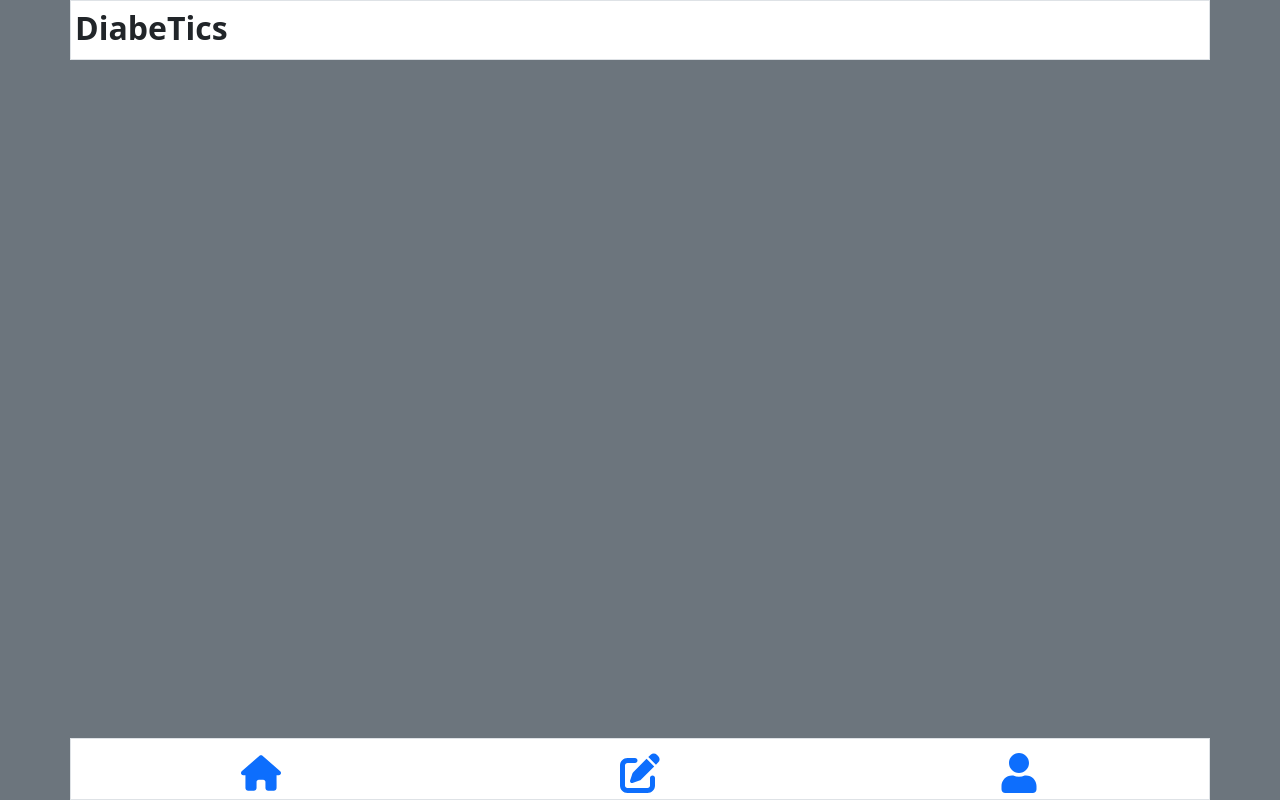
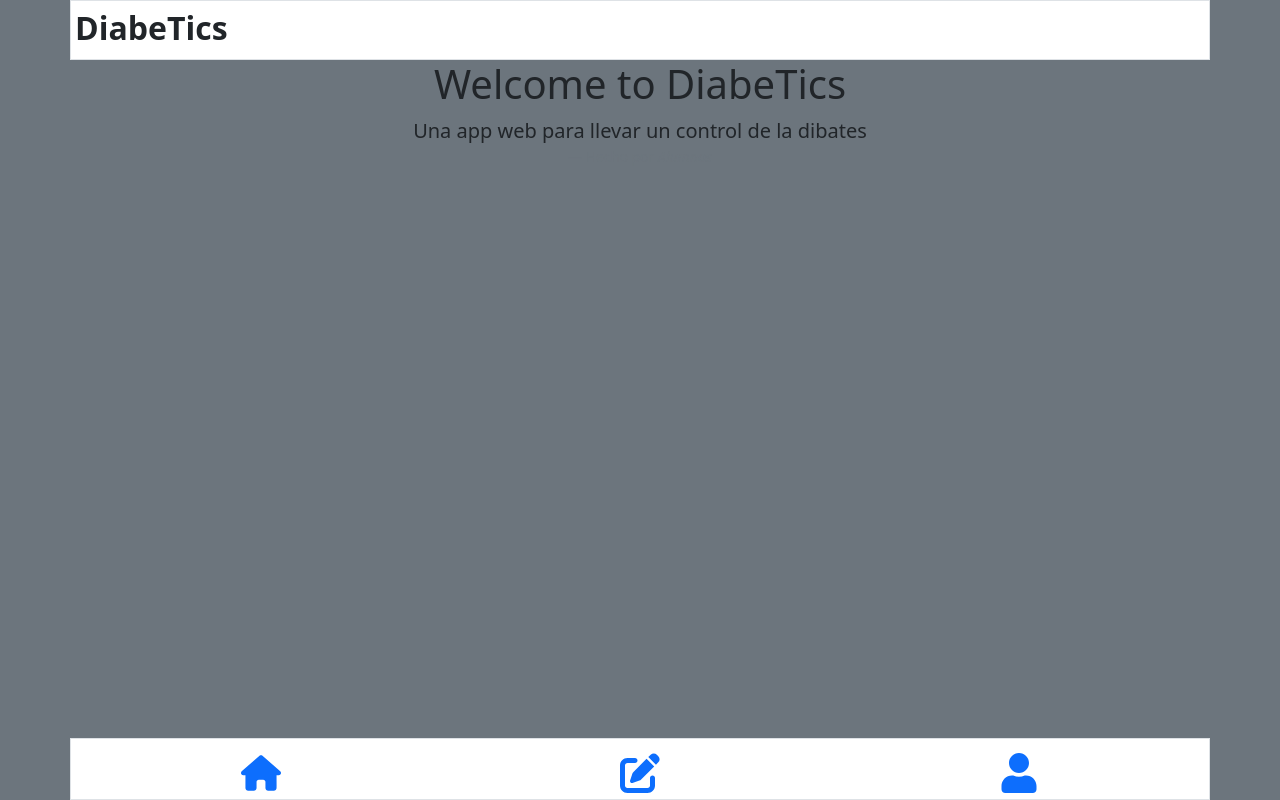
Before and after one commit to CascoArcilla/control-diabetes, a React (Vite) app: page / in a window 1280 px wide. Built offline with nearby package versions, Linux system fonts and the light colour scheme.

Commit message:
Se establce el home en la ruta /

```diff
--- a/src/routes/protectedRoot.jsx
+++ b/src/routes/protectedRoot.jsx
@@ -1,21 +1,31 @@
-import { Outlet } from "react-router-dom";
+import { Outlet, useLocation } from "react-router-dom";
 import Header from "../components/header/Hedaer";
 import Nav from "../components/navigation/Nav";
 import { useAuth } from "../auth/AuthPorvider";
-import { useState } from "react";
+import { useEffect, useState } from "react";
 
 import Login from "../components/login/Login";
 import SignUp from "../components/signup/SignUp";
+import Home from "../components/home/Home";
 
 export default function ProtectedRoot() {
   const auth = useAuth();
-  const path = window.location.pathname;
-  console.log(path);
+  const [home, setHome] = useState(<Home />);
+
+  const location = useLocation();
+  useEffect(() => {
+    if (location.pathname == "/") {
+      setHome(<Home />);
+    } else {
+      setHome("");
+    }
+  }, [location.pathname]);
 
   return auth.isAuthenticated ? (
     <>
       <Header />
       <div className="container-sm">
+        {home}
         <Outlet />
       </div>
       <Nav />
```
